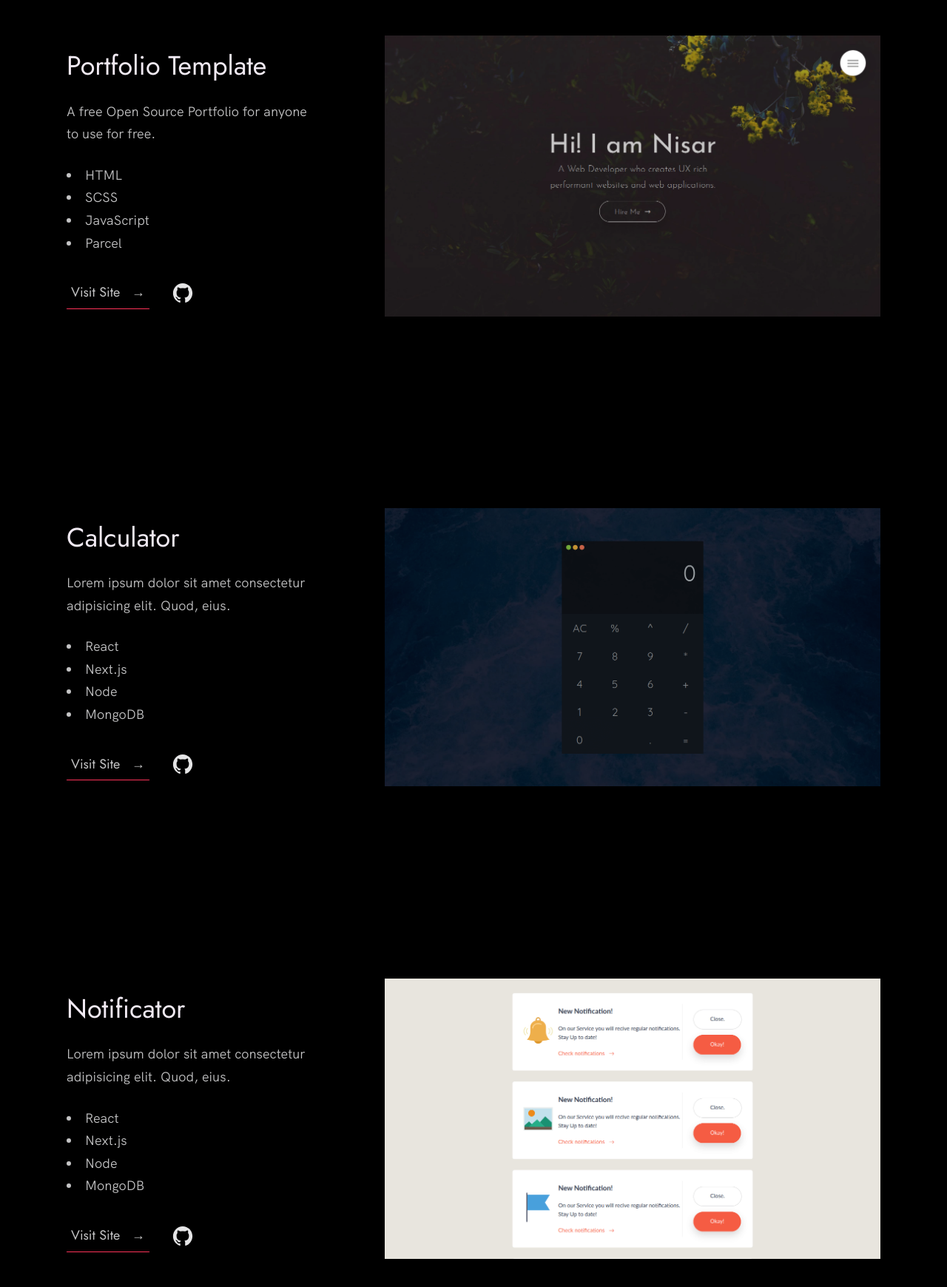
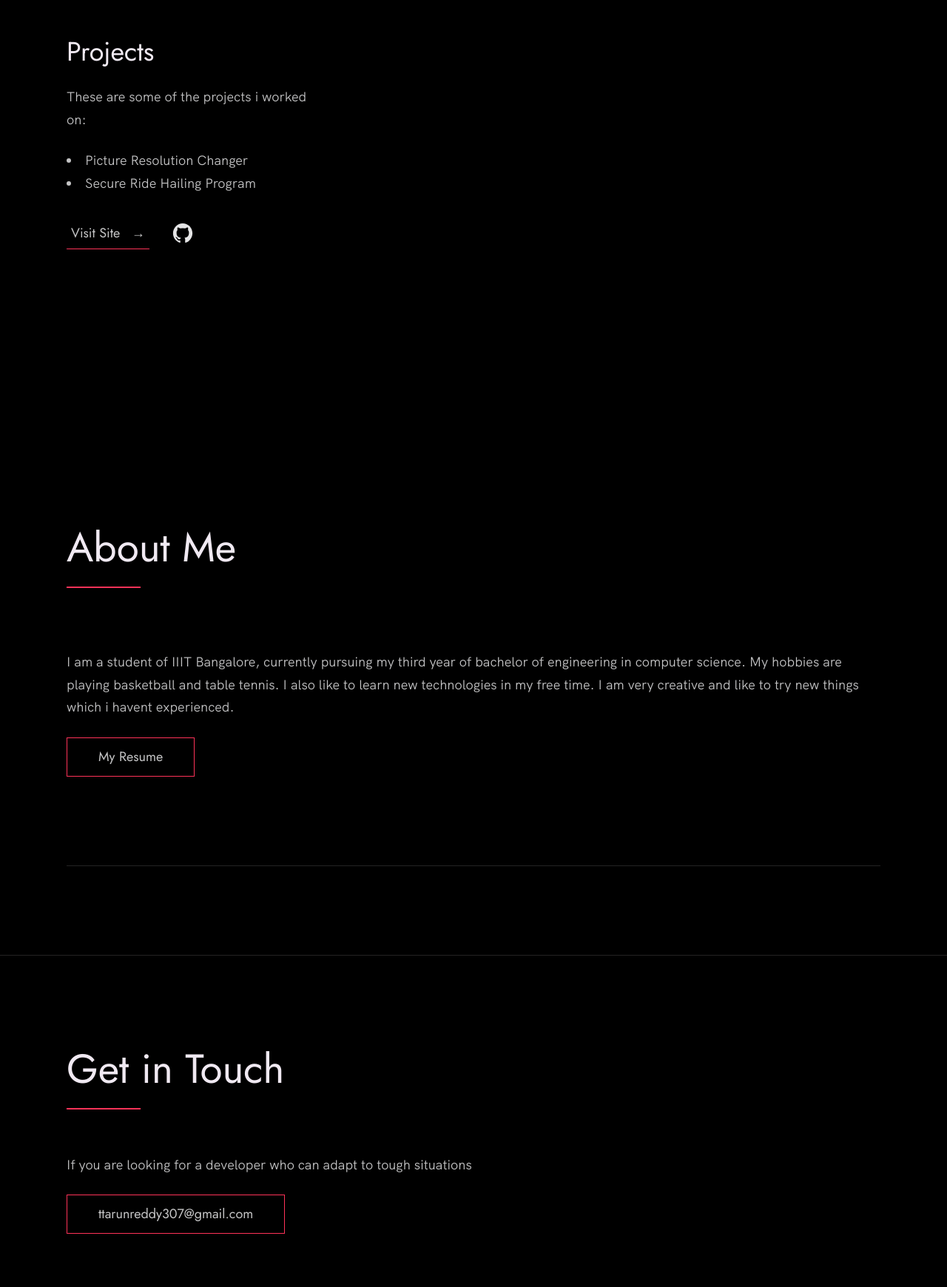
Before and after one commit to Octopops2442/Portfolio, a plain HTML site: page index.html in a window 1280 px wide. Shown: the part 1020-2760 px from the top of the page at 74% size. Drawn offline with Linux system fonts and the light colour scheme.

Commit message:
First change

```diff
--- a/index.css
+++ b/index.css
@@ -553,9 +553,9 @@ body:not(.user-is-tabbing) a:focus {
 }
 
 @media(min-width: 901px) {
-    .about__text {
+    /* .about__text {
         flex: 0 0 35%;
-    }
+    } */
 
     .about__photo-container {
         flex: 1;
--- a/index.html
+++ b/index.html
@@ -24,12 +24,12 @@
 
   <!-- Put your site title here -->
   <title>
-    Syed Ali Hussnain | A Web Developer based in Lahore, Pakistan.
+    T Tarun Reddy | A Software Developer
   </title>
 
   <meta name="description" content="Add small description of yourslef.">
   <!-- Add some coding keywords below, Ex: (React, CSS etc) -->
-  <meta name="keywords" content="Put your name, skills and some coding keywords" />
+  <meta name="keywords" content="Tarun, C, C++, Python, Java, HTML, CSS, JavaScript" />
   <link rel="stylesheet" href="index.css" />
 </head>
 
@@ -56,10 +56,10 @@
       <div class="header__text">
         <h1 class="heading-primary">
           <!-- Replace the following name with your name -->
-          <span>Syed Ali Hussnain</span>
+          <span>T Tarun Reddy</span>
         </h1>
         <!-- Put a small paragraph about yourself -->
-        <p>A Web Developer based in Lahore, Pakistan.</p>
+        <p>Hello my name is Tarun, a Software Developer who likes to develop new things</p>
         <a href="#contact" class="btn btn--pink">Get in touch</a>
       </div>
     </div>
@@ -78,32 +78,32 @@
 
           <div class="work__box">
             <div class="work__text">
-              <h3>Portfolio Template</h3>
+              <h3>Projects</h3>
               <p>
-                A free Open Source Portfolio for anyone to use for free.
+                These are some of the projects i worked on:
               </p>
               <ul class="work__list">
-                <li>HTML</li>
-                <li>SCSS</li>
-                <li>JavaScript</li>
-                <li>Parcel</li>
+                <li>Picture Resolution Changer</li>
+                <li>Secure Ride Hailing Program</li>
+                <!-- <li></li>
+                <li>Parcel</li> -->
               </ul>
 
               <div class="work__links">
                 <a href="https://nisar.surge.sh" target="_blank" class="link__text">
                   Visit Site <span>&rarr;</span>
                 </a>
-                <a href="https://github.com/nisarhassan12/portfolio" title="View Source Code" target="_blank">
+                <a href="https://github.com/Octopops2442/Portfolio" title="View Source Code" target="_blank">
                   <img src="./images/github.svg" class="work__code" alt="GitHub">
                 </a>
               </div>
             </div>
-            <div class="work__image-box">
+            <!-- <div class="work__image-box">
               <img src="./images/project-1.png" class="work__image" alt="Project 1" />
-            </div>
+            </div> -->
           </div>
 
-          <div class="work__box">
+          <!-- <div class="work__box">
             <div class="work__text">
               <h3>Calculator</h3>
               <p>
@@ -129,9 +129,9 @@
             <div class="work__image-box">
               <img src="./images/project-2.png" class="work__image" alt="Project 1" />
             </div>
-          </div>
+          </div> -->
 
-          <div class="work__box">
+          <!-- <div class="work__box">
             <div class="work__text">
               <h3>Notificator</h3>
               <p>
@@ -160,16 +160,16 @@
           </div>
         </div>
       </div>
-    </section>
+    </section> -->
 
           <!-- ***** Clients ***** -->
 
-    <section class="client" id="clients">
+          <!-- <section class="client" id="clients">
       <div class="row">
         <h2>Clients</h2>
-        <div class="client__logos">
+        <div class="client__logos"> -->
           <!-- Add logos of the clients or companies you'have worked with. -->
-          <img src="./images/ronjones.png" class="client__logo" alt="Company 2" />
+          <!-- <img src="./images/ronjones.png" class="client__logo" alt="Company 2" />
           <img src="./images/goldengrid.png" class="client__logo" alt="Company 3" />
           <img src="./images/bullseye.png" class="client__logo" alt="Company 1" />
           <img src="./images/mighty-furnitures.png" class="client__logo" alt="Company 1" />
@@ -177,7 +177,7 @@
           <img src="./images/chippy.png" class="client__logo" alt="Company 1" />
         </div>
       </div>
-    </section>
+    </section> -->
 
           <!-- ***** About ***** -->
 
@@ -188,18 +188,18 @@
                 <div class="about__text">
                   <!-- Replace the below paragraph with info about yourself -->
                   <p>
-              Lorem ipsum dolor sit amet, consectetur adipisicing elit. Eos id
-              nostrum illo harum blanditiis, tenetur eum suscipit cupiditate
-              in vel, ex quam quidem quos mollitia labore aut sunt eius
-              ratione molestiae fuga veniam facere similique voluptate.
+                    I am a student of IIIT Bangalore, currently pursuing my third year of bachelor of engineering in
+                    computer
+                    science. My hobbies are playing basketball and table tennis. I also like to learn new technologies
+                    in my
+                    free time.
+                    I am very creative and like to try new things which i havent experienced.
                   </p>
                   <!-- Provide a link to your resume -->
                   <a href="#" class="btn">My Resume</a>
-          </div>
-
-          <div class="about__photo-container">
-            <!-- Add a nice photo of yourself -->
-            <img class="about__photo" src="./images/syed-ali-hussnain.jpg" alt="" />
+                  <!-- <div class="about__photo-container">
+                    <img class="about__photo" src="./images/WhatsApp Image 2021-08-23 at 10.27.25 PM.jpeg" alt="" />
+                  </div> -->
                 </div>
               </div>
             </div>
@@ -213,15 +213,10 @@
       <h2>Get in Touch</h2>
       <div class="contact__info">
         <p>
-          Are you looking for a fast-performing and user-friendly website to
-          represent your product or business? or looking for any kind of
-          consultation? or want to ask questions? or have some advice for me
-          or just want to say "Hi 👋" in any case feel free to Let me know. I
-          will do my best to respond back. 😊 The quickest way to reach out to
-          me is via an email.
+          If you are looking for a developer who can adapt to tough situations
         </p>
         <!-- Replace the email with yours -->
-        <a href="mailto:you@example.com" class="btn">you@example.com</a>
+        <a href="mailto:ttarunreddy307@gmail.com" class="btn">ttarunreddy307@gmail.com</a>
       </div>
     </div>
   </section>
@@ -249,7 +244,8 @@
         </li>
         <li class="footer__social-link-item">
           <a href=https://www.linkedin.com/in/nisar-hassan-naqvi-413466199/">
-            <img src="./images/linkedin.svg" title="Link to Linkedin Profile" class="footer__social-image" alt="Linkedin">
+            <img src="./images/linkedin.svg" title="Link to Linkedin Profile" class="footer__social-image"
+              alt="Linkedin">
           </a>
         </li>
       </ul>
@@ -268,7 +264,7 @@
   </footer>
 
   <a href="#top" class="back-to-top" title="Back to Top">
-    <img src="./images/arrow-up.svg" alt="Back to Top" class="back-to-top__image"/>
+    <img src="./images/arrow-up.svg" alt="Back to Top" class="back-to-top__image" />
   </a>
   <script src="./index.js"></script>
 </body>
```
Also changed, not shown: images/WhatsApp Image 2021-08-23 at 10.27.25 PM.jpeg (added), images/syed-ali-hussnain.jpg (deleted). Lines whose indentation alone changed are shown as unchanged.
